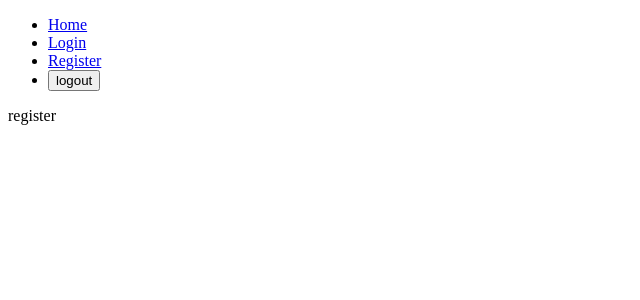
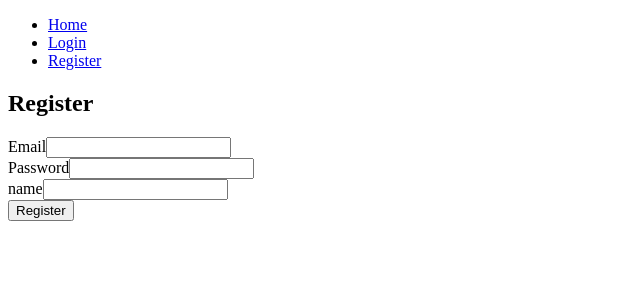
Before and after one commit to haileychoi15/express-tutorial, a React (Create React App) app in the folder client/: page /register in a window 1280 px wide. Shown: the top 300 px of the page, without its empty margins (0-640 px from the left). Built offline with nearby package versions, Linux system fonts and the light colour scheme; no server answers.

Commit message:
auth for every page

```diff
--- a/client/src/App.js
+++ b/client/src/App.js
@@ -4,9 +4,11 @@ import Home from "components/views/Home";
 import Dashboard from "components/views/Dashboard";
 import Login from "components/views/Login"
 import Register from "components/views/Register";
+import Admin from "components/views/Admin";
 import Navigation from "components/views/Navigation";
 import { ArticleProvider } from "context/ArticleContext";
 import { AuthProvider } from "context/AuthContext";
+import Auth from "hoc/auth";
 
 function App() {
   return (
@@ -16,9 +18,10 @@ function App() {
             <Navigation />
             <Switch>
               <Route exact path="/" component={Home} />
-              <Route exact path="/" component={Dashboard} />
-              <Route exact path="/login" component={Login} />
-              <Route exact path="/register" component={Register} />
+              <Route exact path="/dashboard" component={Auth(Dashboard, true)} />
+              <Route exact path="/login" component={Auth(Login, false)} />
+              <Route exact path="/register" component={Auth(Register, false)} />
+              <Route exact path="/admin" component={Auth(Admin, true, true)} />
             </Switch>
           </AuthProvider>
       </Router>
--- /dev/null
+++ b/client/src/components/views/Admin.js
@@ -0,0 +1,12 @@
+import React from 'react'
+import { withRouter } from "react-router-dom";
+
+function Admin() {
+    return (
+        <div>
+            admin!!!
+        </div>
+    )
+}
+
+export default withRouter(Admin);
--- a/client/src/components/views/Dashboard.js
+++ b/client/src/components/views/Dashboard.js
@@ -1,4 +1,5 @@
-import React from 'react'
+import React from 'react';
+import { withRouter } from "react-router-dom";
 
 function Dashboard() {
     return (
@@ -8,4 +9,4 @@ function Dashboard() {
     )
 }
 
-export default Dashboard
+export default withRouter(Dashboard);
--- a/client/src/components/views/Login.js
+++ b/client/src/components/views/Login.js
@@ -1,5 +1,6 @@
 import React, { useState, useContext } from 'react';
 import { AuthContext } from 'context/AuthContext';
+import { withRouter } from "react-router-dom";
 
 function Login() {
 
@@ -44,4 +45,4 @@ function Login() {
     )
 }
 
-export default Login
+export default withRouter(Login);
--- a/client/src/components/views/Navigation.js
+++ b/client/src/components/views/Navigation.js
@@ -4,11 +4,24 @@ import { AuthContext } from 'context/AuthContext';
 
 function Navigation() {
 
-    const { user, logoutUser } = useContext(AuthContext);
-    console.log('Navigation.js user: ', user);
+    const { loggedIn, logoutUser } = useContext(AuthContext);
 
     return (
         <div>
+            {loggedIn
+            ?
+            <ul>
+                <li>
+                    <Link to="/">Home</Link>
+                </li>
+                <li>
+                    <Link to="/dashboard">Dashboard</Link>
+                </li>
+                <li>
+                    <button onClick={logoutUser}>logout</button>
+                </li>
+            </ul>
+            :
             <ul>
                 <li>
                     <Link to="/">Home</Link>
@@ -19,10 +32,8 @@ function Navigation() {
                 <li>
                     <Link to="/register">Register</Link>
                 </li>
-                <li>
-                    <button onClick={logoutUser}>logout</button>
-                </li>
             </ul>
+            }
         </div>
     )
 }
--- a/client/src/components/views/Register.js
+++ b/client/src/components/views/Register.js
@@ -1,11 +1,61 @@
-import React from 'react'
+import React, { useState, useContext } from 'react';
+import { AuthContext } from 'context/AuthContext';
+import { withRouter } from "react-router-dom";
 
 function Register() {
+
+    const { registerUser } = useContext(AuthContext);
+
+    const [email, setEmail] = useState("");
+    const [password, setPassword] = useState("");
+    const [name, setName] = useState("");
+
+    const handleInputChange = (e) => {
+        const { name, value } = e.target;
+
+        if(name === "email") {
+            setEmail(value);
+        }
+        else if(name === "password") {
+            setPassword(value);
+        }
+        else if(name === "name") {
+            setName(value);
+        }
+    }
+
+    const handleSubmit = (e) => {
+        e.preventDefault();
+        const newUser = {
+            name,
+            email,
+            password
+        }
+        registerUser(newUser);
+    }
+
     return (
         <div>
-            register
+            <section>
+                <h1>Register</h1>
+                <form action="" onSubmit={(e) => handleSubmit(e)}>
+                    <div>
+                        <label htmlFor="register-email">Email</label>
+                        <input type="email" id="register-email" name="email" autoComplete="current-email" value={email} onChange={(e) => handleInputChange(e)} />
+                    </div>
+                    <div>
+                        <label htmlFor="register-password">Password</label>
+                        <input type="password" id="register-password" name="password" autoComplete="current-password" value={password} onChange={(e) => handleInputChange(e)} />
+                    </div>
+                    <div>
+                        <label htmlFor="register-name">name</label>
+                        <input type="text" id="register-name" name="name" autoComplete="current-name" value={name} onChange={(e) => handleInputChange(e)} />
+                    </div>
+                    <input type="submit" value="Register" />
+                </form>
+            </section>
         </div>
     )
 }
 
-export default Register
+export default withRouter(Register);
--- a/client/src/context/AuthContext.js
+++ b/client/src/context/AuthContext.js
@@ -3,18 +3,20 @@ import { useHistory } from 'react-router-dom';
 import axios from 'axios';
 
 const initialState = {
+    loggedIn: false,
     isAuth: false,
-    user: []
+    user: {}
 };
 
 // create context
 export const AuthContext = createContext(initialState);
 
-const AuthReducer = (state = {} , action) => {
+const AuthReducer = (state, action) => {
     switch (action.type) {
         case "AUTH_USER":
             return {
                 ...state,
+                loggedIn: true,
                 isAuth: true,
                 user: action.payload
             }
@@ -25,15 +27,12 @@ const AuthReducer = (state = {} , action) => {
         case "LOGIN_USER":
             return {
                 ...state,
+                loggedIn: true,
                 isAuth: true,
                 user: action.payload
             }
         case "LOGOUT_USER":
-            return {
-                ...state,
-                isAuth: false,
-                user: []
-            };
+            return initialState;
         default:
             return state;
     }
@@ -44,34 +43,44 @@ export const AuthProvider = ({ children }) => {
     const [state, dispatch] = useReducer(AuthReducer, initialState);
     const history = useHistory();
 
-    async function authUser() {
+    async function authUser(callback) {
         try {
             const { data } = await axios.get("/api/users/auth");
-            console.log('AuthContext.js authUser : ',data.user);
+
+            if(data.authSuccess) {
                 dispatch({
                     type: "AUTH_USER",
                     payload: data.user
                 });
 
+                return callback({ loggedIn: true });
+            }
+            else {
+                return callback({ loggedIn: false });
+            }
+
         } catch(err) {
-
+            console.log(err);
         }
     }
 
     async function loginUser(email, password) {
         try {
             const { data } = await axios.post("/api/users/login", { email, password });
+            console.log(data);
+
+            if (data.loginSuccess) {
+
                 dispatch({
                     type: "LOGIN_USER",
                     payload: data.user
                 });
 
-            if (data.loginSuccess) {
                 history.push("/");
             }
 
         } catch(err) {
-
+            console.log(err);
         }
     }
 
@@ -83,7 +92,7 @@ export const AuthProvider = ({ children }) => {
             }
 
         } catch(err) {
-
+            console.log(err);
         }
     }
 
@@ -99,12 +108,13 @@ export const AuthProvider = ({ children }) => {
             }
 
         } catch(err) {
-
+            console.log(err);
         }
     }
 
     return (
         <AuthContext.Provider value={{
+            loggedIn: state.loggedIn,
             isAuth: state.isAuth,
             user: state.user,
             loginUser,
--- /dev/null
+++ b/client/src/hoc/auth.js
@@ -0,0 +1,44 @@
+import React, { useEffect, useContext } from 'react'
+import { AuthContext } from "context/AuthContext";
+import { useHistory } from "react-router-dom";
+
+export default function Auth (Component, option, adminRoute = null) {
+
+    //option
+    //1. true => 로그인한 유저만 가능
+    //2. false => 로그인한 유저는 불가능
+
+    function AuthficationCheck () {
+
+        const { user, authUser } = useContext(AuthContext);
+        const history = useHistory();
+
+        const handleRoutes = (loggedIn) => {
+            if(loggedIn) {
+                if(adminRoute && !user.isAdmin) {
+                    history.push("/");
+                }
+                else {
+                    if(!option) history.push("/");
+                }
+            }
+            else {
+                if(option) history.push("/login");
+            }
+        }
+
+        useEffect(() => {
+            authUser(({ loggedIn }) => {
+                console.log('hoc auth.js loggedIn, ',loggedIn);
+                handleRoutes(loggedIn);
+            });
+            // eslint-disable-next-line react-hooks/exhaustive-deps
+        }, []);
+
+        return (
+            <Component />
+        )
+    }
+
+    return AuthficationCheck;
+}
```
Also changed, not shown: 2 other files (tests, documents, lock files or other folders). Lines whose indentation alone changed are shown as unchanged.
